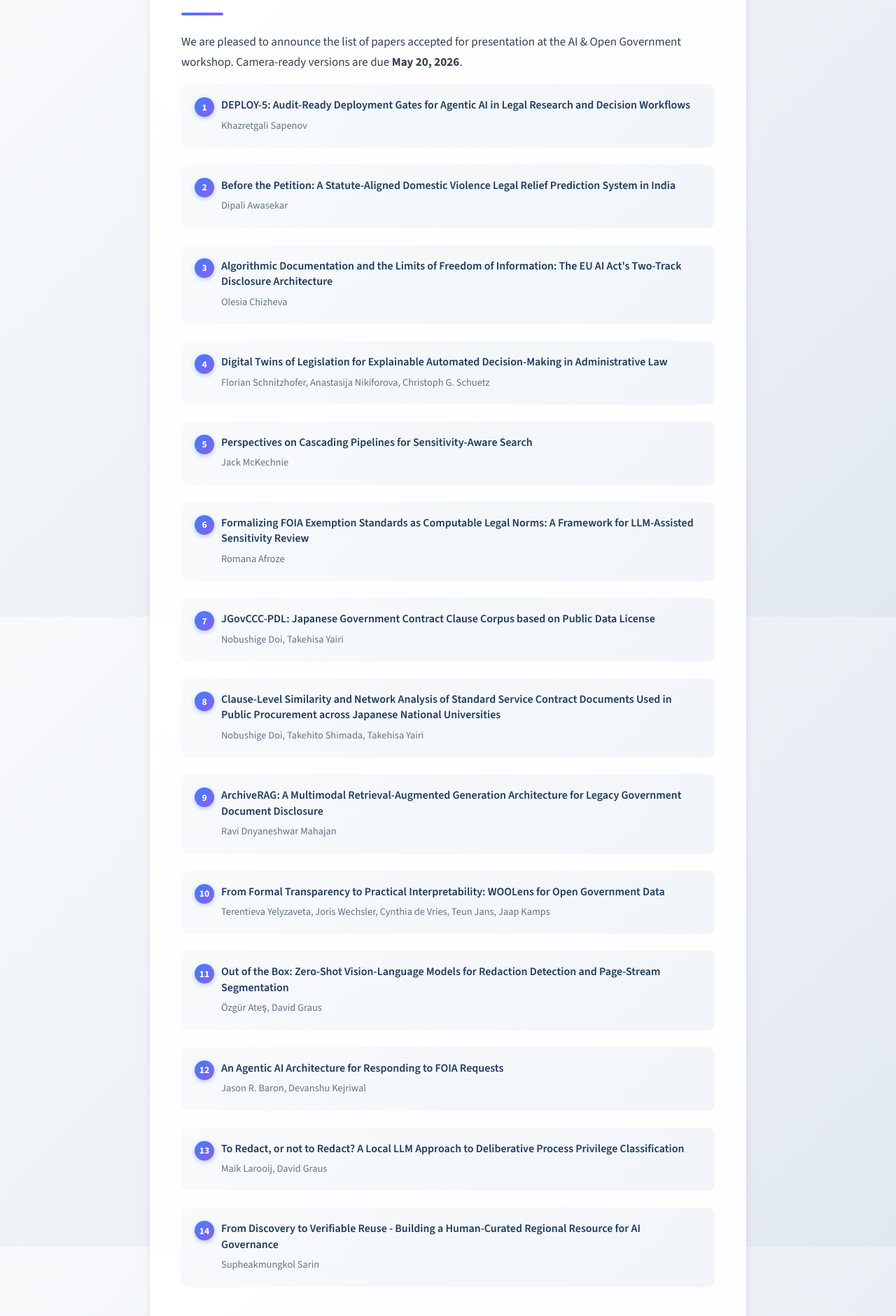
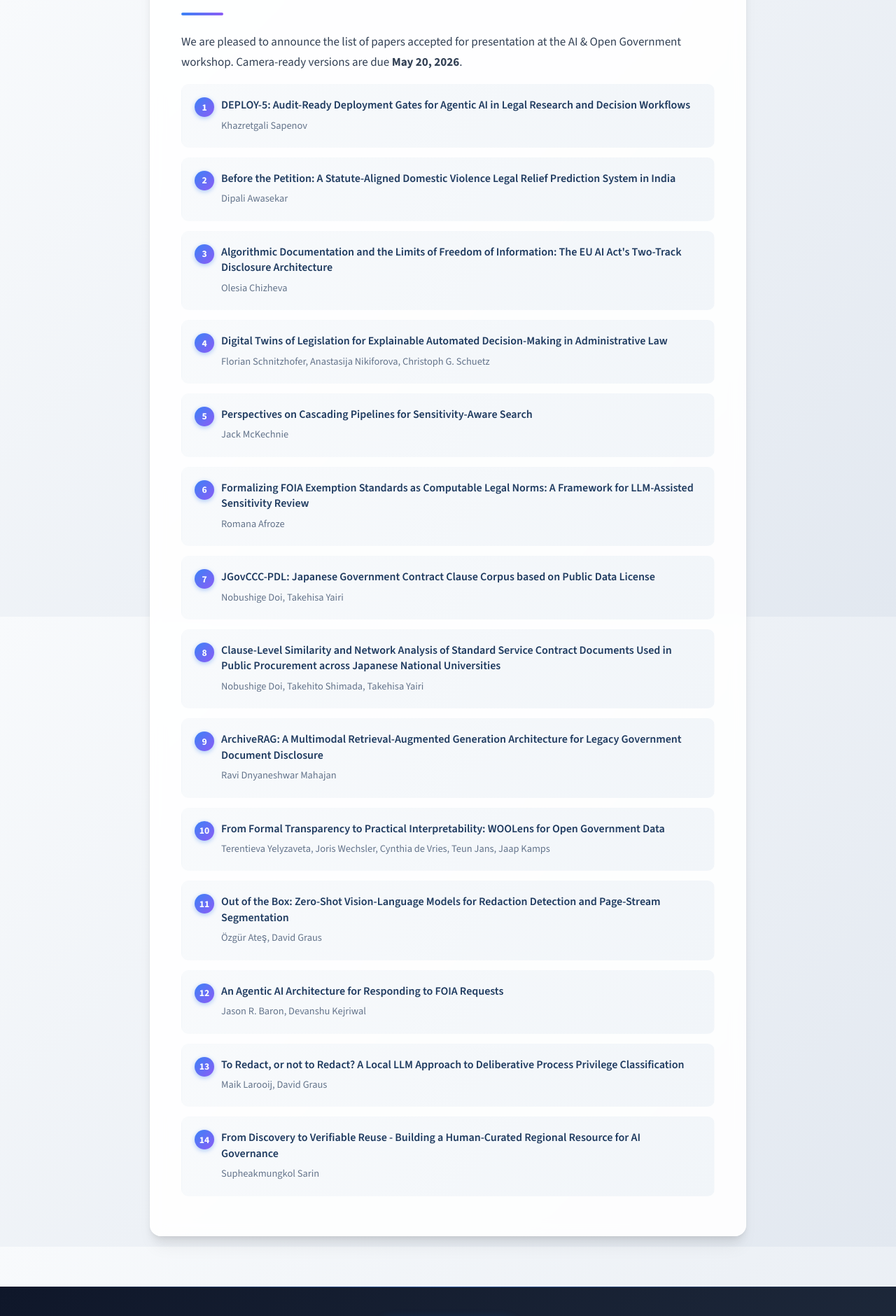
Before and after one commit to graus/aiog, a Jekyll site: the page built from accepted-papers.md, in a window 1280 px wide. Shown: the part 919-2799 px from the top of the page at 70% size. Built offline with Jekyll 4.4.1, drawn with Linux system fonts in a browser that asks for light colours; a script that is not in the unit is left out.

Commit message:
Use div-based markup for paper list so styling sticks
Kramdown was stripping classes when processing the ol/li inside a
markdown="1" section, leaving a plain numbered list. Switch to divs
(matching the organizers list pattern) and drive numbering via a CSS
counter on .paper-list.

Co-Authored-By: Claude Opus 4.7 (1M context) <noreply@anthropic.com>

```diff
--- a/accepted-papers.md
+++ b/accepted-papers.md
@@ -10,63 +10,63 @@ permalink: /accepted-papers/
 
 We are pleased to announce the list of papers accepted for presentation at the AI & Open Government workshop. Camera-ready versions are due **May 20, 2026**.
 
-<ol class="paper-list">
-    <li class="paper">
+<div class="paper-list">
+    <div class="paper">
         <p class="paper-title">DEPLOY-5: Audit-Ready Deployment Gates for Agentic AI in Legal Research and Decision Workflows</p>
         <p class="paper-authors">Khazretgali Sapenov</p>
-    </li>
-    <li class="paper">
+    </div>
+    <div class="paper">
         <p class="paper-title">Before the Petition: A Statute-Aligned Domestic Violence Legal Relief Prediction System in India</p>
         <p class="paper-authors">Dipali Awasekar</p>
-    </li>
-    <li class="paper">
+    </div>
+    <div class="paper">
         <p class="paper-title">Algorithmic Documentation and the Limits of Freedom of Information: The EU AI Act's Two-Track Disclosure Architecture</p>
         <p class="paper-authors">Olesia Chizheva</p>
-    </li>
-    <li class="paper">
+    </div>
+    <div class="paper">
         <p class="paper-title">Digital Twins of Legislation for Explainable Automated Decision-Making in Administrative Law</p>
         <p class="paper-authors">Florian Schnitzhofer, Anastasija Nikiforova, Christoph G. Schuetz</p>
-    </li>
-    <li class="paper">
+    </div>
+    <div class="paper">
         <p class="paper-title">Perspectives on Cascading Pipelines for Sensitivity-Aware Search</p>
         <p class="paper-authors">Jack McKechnie</p>
-    </li>
-    <li class="paper">
+    </div>
+    <div class="paper">
         <p class="paper-title">Formalizing FOIA Exemption Standards as Computable Legal Norms: A Framework for LLM-Assisted Sensitivity Review</p>
         <p class="paper-authors">Romana Afroze</p>
-    </li>
-    <li class="paper">
+    </div>
+    <div class="paper">
         <p class="paper-title">JGovCCC-PDL: Japanese Government Contract Clause Corpus based on Public Data License</p>
         <p class="paper-authors">Nobushige Doi, Takehisa Yairi</p>
-    </li>
-    <li class="paper">
+    </div>
+    <div class="paper">
         <p class="paper-title">Clause-Level Similarity and Network Analysis of Standard Service Contract Documents Used in Public Procurement across Japanese National Universities</p>
         <p class="paper-authors">Nobushige Doi, Takehito Shimada, Takehisa Yairi</p>
-    </li>
-    <li class="paper">
+    </div>
+    <div class="paper">
         <p class="paper-title">ArchiveRAG: A Multimodal Retrieval-Augmented Generation Architecture for Legacy Government Document Disclosure</p>
         <p class="paper-authors">Ravi Dnyaneshwar Mahajan</p>
-    </li>
-    <li class="paper">
+    </div>
+    <div class="paper">
         <p class="paper-title">From Formal Transparency to Practical Interpretability: WOOLens for Open Government Data</p>
         <p class="paper-authors">Terentieva Yelyzaveta, Joris Wechsler, Cynthia de Vries, Teun Jans, Jaap Kamps</p>
-    </li>
-    <li class="paper">
+    </div>
+    <div class="paper">
         <p class="paper-title">Out of the Box: Zero-Shot Vision-Language Models for Redaction Detection and Page-Stream Segmentation</p>
         <p class="paper-authors">Özgür Ateş, David Graus</p>
-    </li>
-    <li class="paper">
+    </div>
+    <div class="paper">
         <p class="paper-title">An Agentic AI Architecture for Responding to FOIA Requests</p>
         <p class="paper-authors">Jason R. Baron, Devanshu Kejriwal</p>
-    </li>
-    <li class="paper">
+    </div>
+    <div class="paper">
         <p class="paper-title">To Redact, or not to Redact? A Local LLM Approach to Deliberative Process Privilege Classification</p>
         <p class="paper-authors">Maik Larooij, David Graus</p>
-    </li>
-    <li class="paper">
+    </div>
+    <div class="paper">
         <p class="paper-title">From Discovery to Verifiable Reuse - Building a Human-Curated Regional Resource for AI Governance</p>
         <p class="paper-authors">Supheakmungkol Sarin</p>
-    </li>
-</ol>
+    </div>
+</div>
 
 </section>
--- a/style.css
+++ b/style.css
@@ -765,13 +765,11 @@ table td strong {
 
 /* Accepted papers */
 .paper-list {
-    list-style: none;
     counter-reset: paper;
-    margin-left: 0;
-    padding-left: 0;
     display: flex;
     flex-direction: column;
     gap: 14px;
+    margin: 8px 0 16px;
 }
 
 .paper-list .paper {
```
